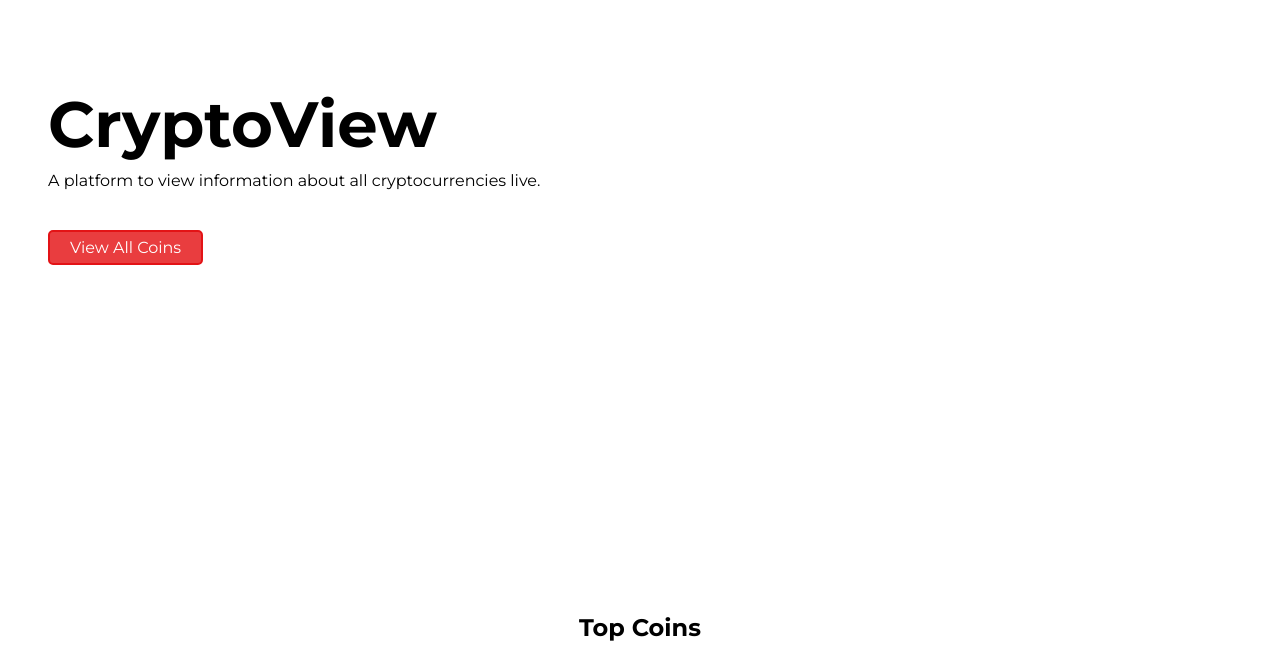
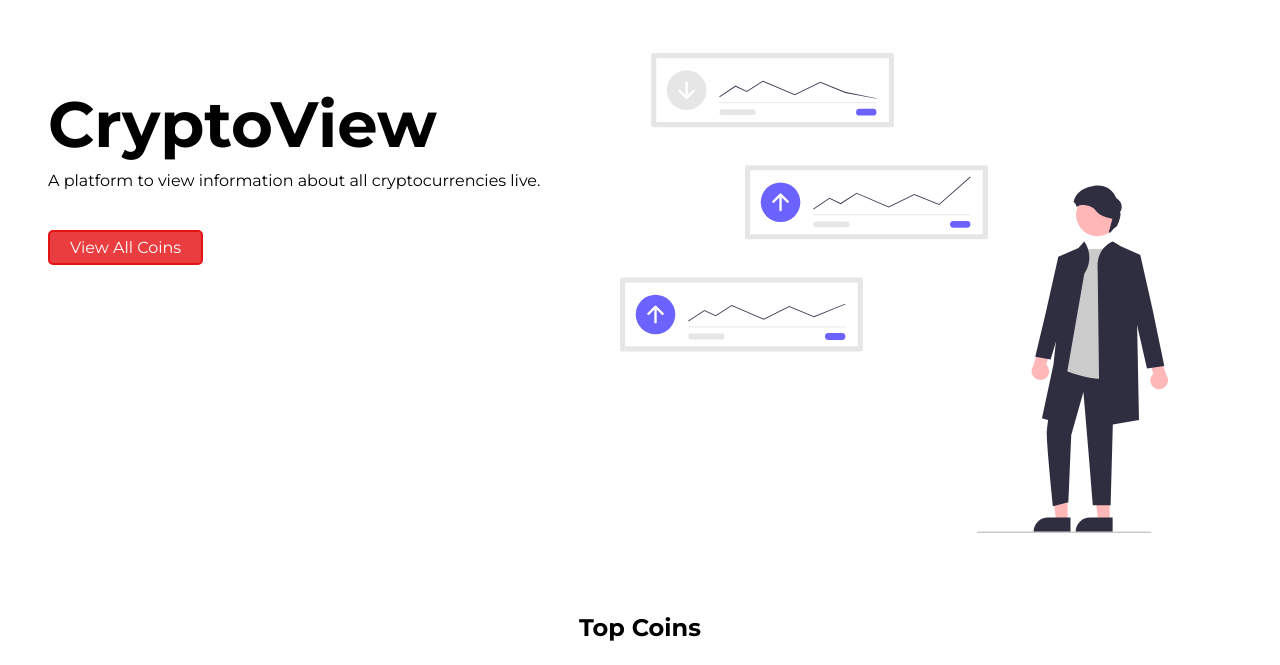
Before and after one commit to CodingWithPandeyji/Major-Project-Crypto, a plain HTML site: page index.html in a window 1280 px wide. Shown: the part 135-800 px from the top of the page. Drawn offline with Linux system fonts and the light colour scheme; no server answers.

Commit message:
Update style.css

```diff
--- a/style.css
+++ b/style.css
@@ -50,7 +50,7 @@ main {
   padding: 3rem;
 }
 #hero {
-  background-image: url(assets/main_image.svg);
+  background-image: url(./main_image.svg);
   background-repeat: no-repeat;
   background-size: contain;
   background-position: 90%;
```
